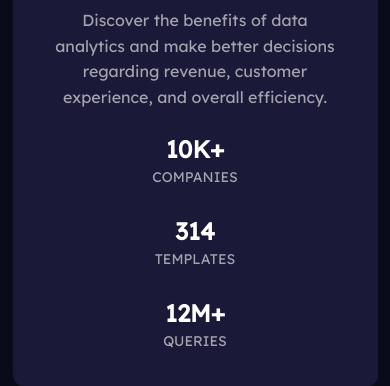
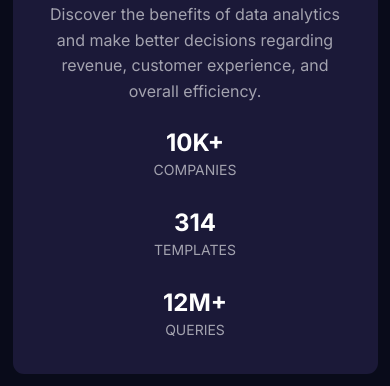
Before and after one commit to jorge00552075/stats-preview, a plain HTML site: page index.html in a window 390 px wide. Shown: the part 603-989 px from the top of the page. Drawn offline with Linux system fonts and the light colour scheme.

Commit message:
fixed spacing

```diff
--- a/styles.css
+++ b/styles.css
@@ -11,8 +11,8 @@ html {
 }
 
 body {
-  /* font-family: 'Inter', sans-serif; */
-  font-family: 'Lexend Deca', sans-serif;
+  font-family: 'Inter', sans-serif;
+  /* font-family: 'Lexend Deca', sans-serif; */
   background-color: hsl(233, 47%, 7%);
   color: hsl(0, 0%, 100%);
   min-height: 100vh;
@@ -55,6 +55,8 @@ body {
   font-size: 16px;
   line-height: 1.6;
   color: hsla(0, 0%, 100%, 0.6);
+  transform: translateY(-30px);
+  /* margin-top: -30px; */
 }
 
 .stat-boxes {
@@ -97,7 +99,7 @@ body {
 }
 /* ****************************** */
 /* Media Query */
-@media (max-width: 800px) {
+@media (max-width: 820px) {
   .container {
     max-width: 385px;
     padding: 0 10px;
@@ -124,6 +126,10 @@ body {
     font-size: 30px;
   }
 
+  .stats-preview-paragraph {
+    transform: translateY(0);
+  }
+
   .stat-boxes {
     width: 100%;
     flex-direction: column;
```
